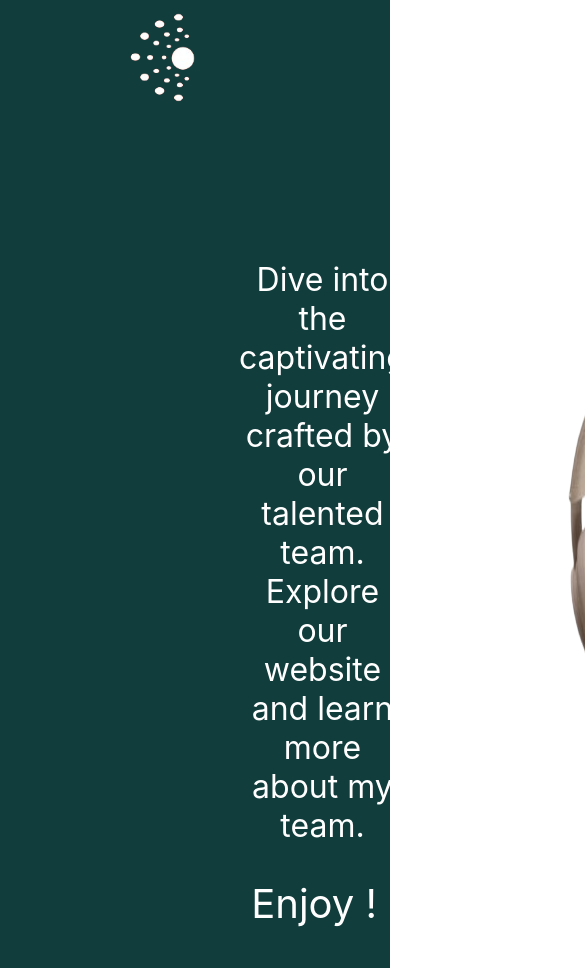
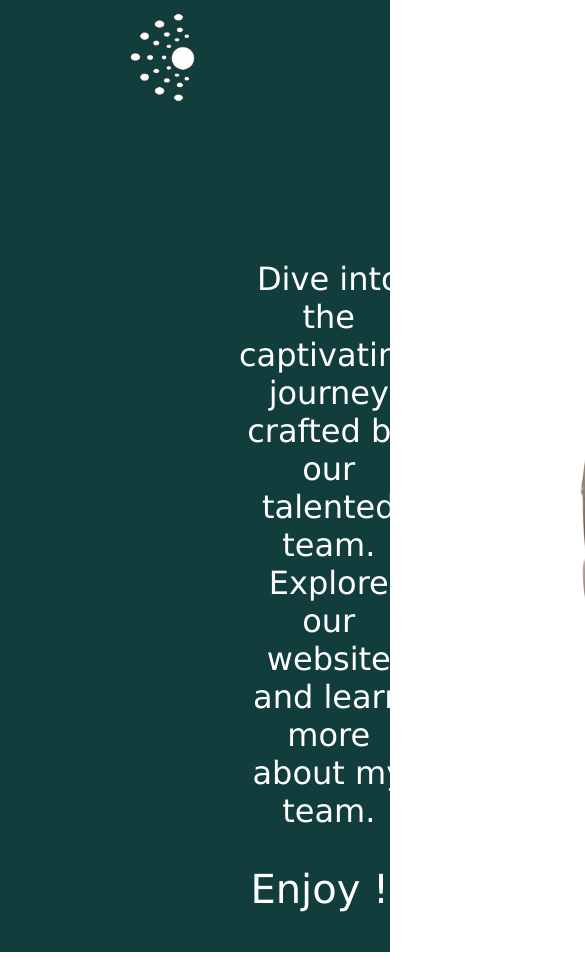
Before and after one commit to FaithNyamburaWamui/multimediaproject, a React (Create React App) app: page / in a window 390 px wide. Shown: the top 968 px of the page, 585 px wide, since content can reach past the window. Built offline with nearby package versions, Linux system fonts and the light colour scheme.

Commit message:
made changes

```diff
--- a/package.json
+++ b/package.json
@@ -8,6 +8,7 @@
     "@testing-library/user-event": "^13.5.0",
     "react": "^18.3.1",
     "react-dom": "^18.3.1",
+    "react-icons": "^5.2.1",
     "react-scripts": "5.0.1",
     "web-vitals": "^2.1.4"
   },
--- a/src/Landingpage/index.css
+++ b/src/Landingpage/index.css
@@ -6,18 +6,23 @@
   width: 400px;
   margin-top: -70px;
   margin-left: -30px;
-  margin-right: 40%;
+  margin-right: 20%;
 }
 
 .navbar {
   display: flex;
+  font-family: "Lucida Sans", "Lucida Sans Regular", "Lucida Grande",
+    "Lucida Sans Unicode", Geneva, Verdana, sans-serif;
   font-size: 18px;
-  gap: 61px;
+  justify-content: space-evenly;
   color: white;
+  list-style: none;
 }
 
 .text {
   font-size: 32px;
+  font-family: "Lucida Sans", "Lucida Sans Regular", "Lucida Grande",
+    "Lucida Sans Unicode", Geneva, Verdana, sans-serif;
   display: flex;
   color: white;
   margin-left: 10%;
@@ -32,6 +37,8 @@
   font-size: 40px;
   margin-top: 20%;
   margin-left: -10%;
+  font-family: "Lucida Sans", "Lucida Sans Regular", "Lucida Grande",
+    "Lucida Sans Unicode", Geneva, Verdana, sans-serif;
 }
 
 .picture {
@@ -39,3 +46,65 @@
   margin-top: -11%;
   margin-left: -10%;
 }
+
+@media (max-width: 480px) {
+  .container {
+    background-color: #113d3c;
+  }
+
+  .image {
+    width: 400px;
+    margin-top: -70px;
+    margin-left: -30px;
+    margin-right: 20%;
+  }
+
+  .navbar {
+    display: flex;
+    font-family: "Lucida Sans", "Lucida Sans Regular", "Lucida Grande",
+      "Lucida Sans Unicode", Geneva, Verdana, sans-serif;
+    font-size: 18px;
+    justify-content: space-evenly;
+    color: white;
+    list-style: none;
+  }
+
+  .text {
+    font-size: 32px;
+    font-family: "Lucida Sans", "Lucida Sans Regular", "Lucida Grande",
+      "Lucida Sans Unicode", Geneva, Verdana, sans-serif;
+    display: flex;
+    color: white;
+    margin-left: 10%;
+  }
+
+  .all {
+    margin-left: 200px;
+    margin-top: 4%;
+  }
+
+  .enjoy {
+    font-size: 40px;
+    margin-top: 20%;
+    margin-left: -10%;
+    font-family: "Lucida Sans", "Lucida Sans Regular", "Lucida Grande",
+      "Lucida Sans Unicode", Geneva, Verdana, sans-serif;
+  }
+  .picture {
+    width: 200%;
+    margin-top: -11%;
+    margin-left: -10%;
+  }
+}
+
+@media (min-width: 481) and (max-width: 767px) {
+}
+
+@media (min-width: 768) and (max-width: 991px) {
+}
+
+@media (min-width: 992) and (max-width: 1199px) {
+}
+
+@media (min-width: 1200) and (max-width: 1300px) {
+}
```
Also changed, not shown: src/Landingpage/index.js (+3 -5 lines), 1 other file (tests, documents, lock files or other folders).
